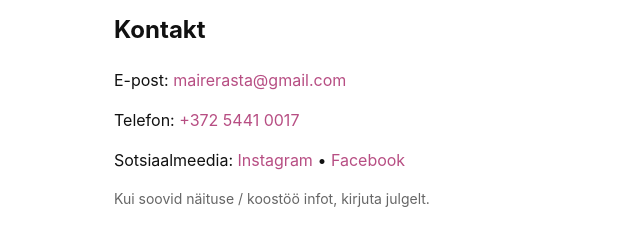
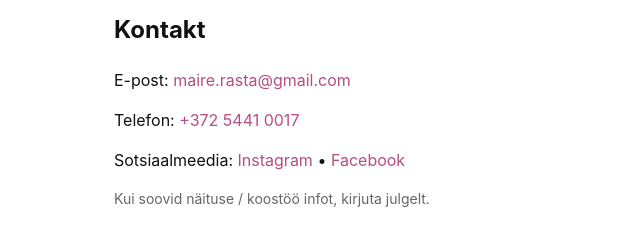
Before and after one commit to pritulkin/maire-rasta-veeb, a plain HTML site: page index.html in a window 1280 px wide. Shown: the part 727-967 px from the top of the page, 0-640 px from the left. Drawn offline with Linux system fonts and the light colour scheme.

Commit message:
Update index.html

```diff
--- a/index.html
+++ b/index.html
@@ -54,7 +54,7 @@ Ma ei kujunda objekte, vaid loon olukordi, kus valgus saab rääkida. Minu vaasi
 
     <section id="contact">
       <h2>Kontakt</h2>
-      <p>E-post: <a href="mailto:maire.rasta@gmail.com">mairerasta@gmail.com</a></p>
+      <p>E-post: <a href="mailto:maire.rasta@gmail.com">maire.rasta@gmail.com</a></p>
       <p>Telefon: <a href="tel:+37254410017">+372 5441 0017</a></p>
       <p>Sotsiaalmeedia: <a href="https://www.instagram.com/rastamaire/" target="_blank" rel="noopener">Instagram</a> • <a href="https://www.facebook.com/profile.php?id=61583361689240" target="_blank" rel="noopener">Facebook</a></p>
       <p class="note">Kui soovid näituse / koostöö infot, kirjuta julgelt.</p>
```
